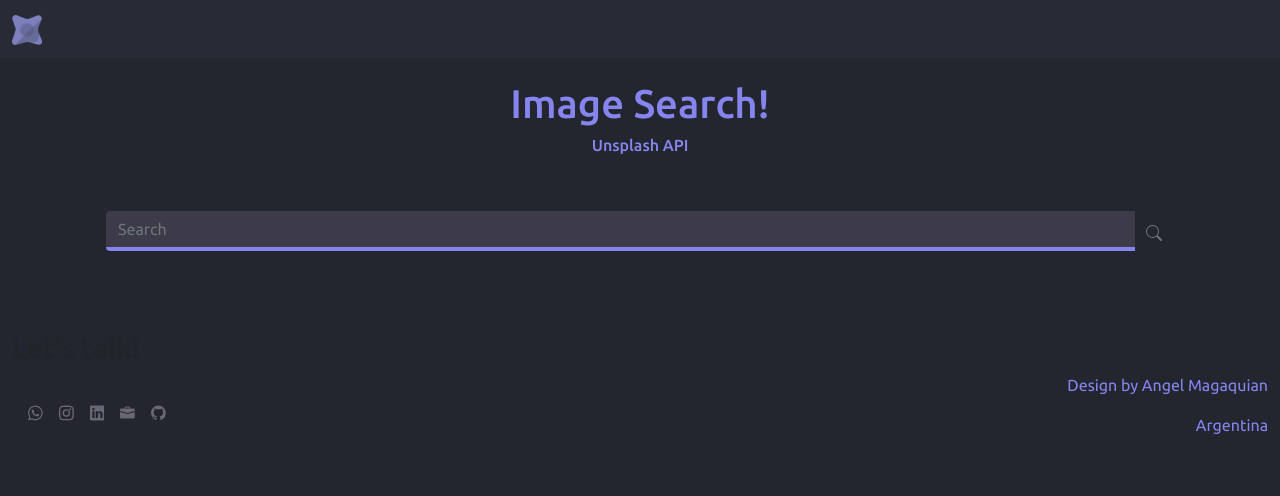
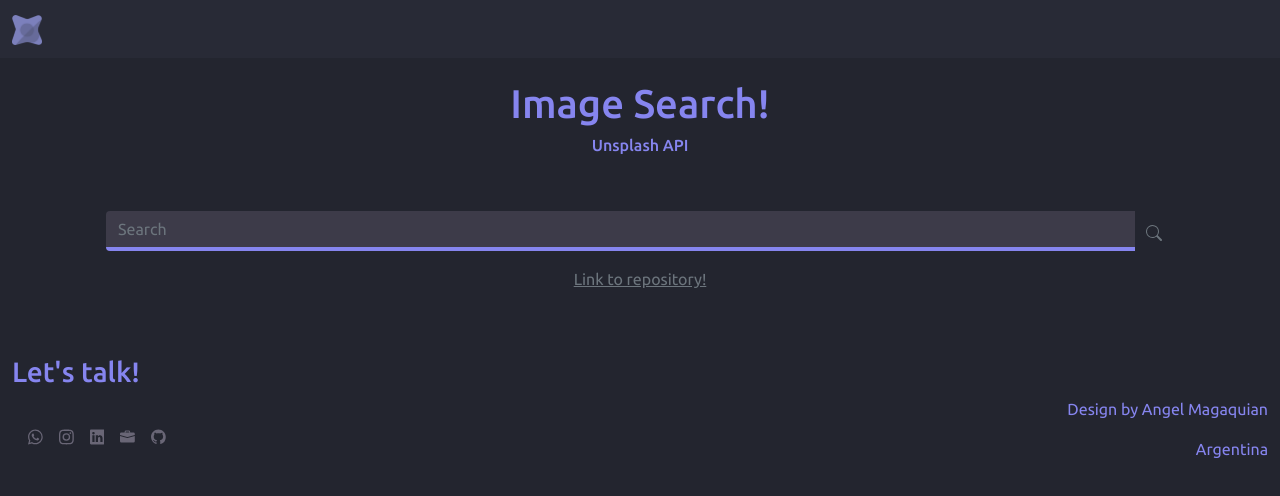
Before and after one commit to AngelMagaquian/image-search, a React (Create React App) app in the folder image-search/: page / in a window 1280 px wide. Shown: the top 496 px of the page. Built offline with nearby package versions, Linux system fonts and the light colour scheme.

Commit message:
repository link

```diff
--- a/image-search/src/App.jsx
+++ b/image-search/src/App.jsx
@@ -60,8 +60,8 @@ function App() {
             <div className="row">
               <Search handleSearch={handleSearch}/>
             </div>
+            <a href="https://github.com/AngelMagaquian/image-search" className="text-muted" target="_blank" rel="noopener noreferrer">Link to repository!</a>
           </div>
-
         </div>
 
        <div className="container image-container">
--- a/image-search/src/styles/_footer.scss
+++ b/image-search/src/styles/_footer.scss
@@ -11,12 +11,17 @@
    /*  .title{
 
     } */
+    .title{
+        color: #8685EF;
+    }
     .author-container{
         .text{
             font-family: 'Ubuntu' !important;
              text-align: right;
              color: #8685EF;
         }
+
+
 
     }
 
--- a/image-search/src/styles/app.css
+++ b/image-search/src/styles/app.css
@@ -147,6 +147,10 @@
     } */
 }
 
+.footer .title {
+  color: #8685EF;
+}
+
 .footer .author-container .text {
   font-family: 'Ubuntu' !important;
   text-align: right;
```
Also changed, not shown: 1 other file (tests, documents, lock files or other folders).
